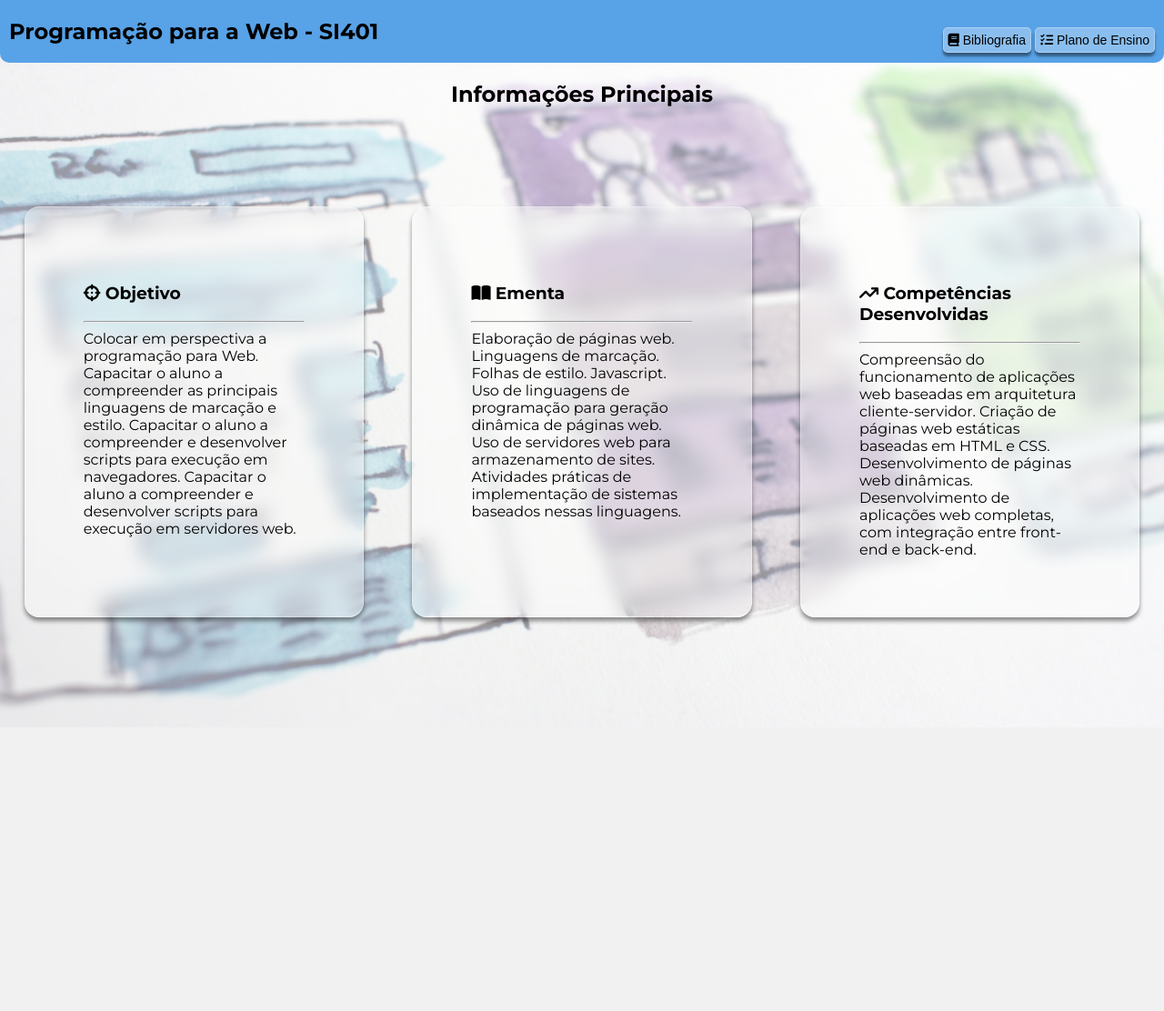
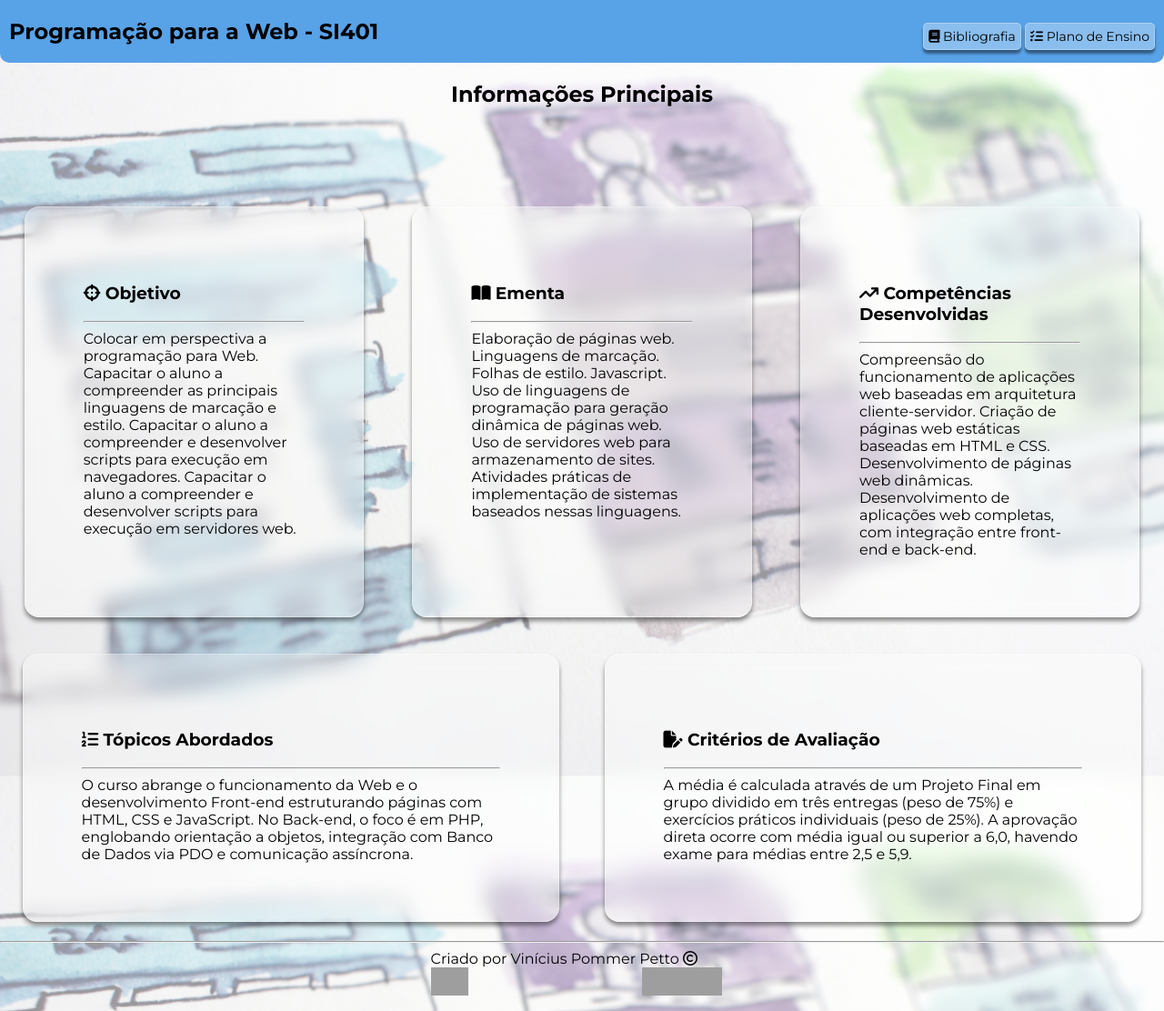
Before and after one commit to ViniciusPetto/Projetos-Web, a PHP site: page / in a window 1280 px wide. Shown: the whole page at 91% size. Before the commit the page ends 781 px from the top, so only its background shows below. Run offline with PHP 8.4, Linux system fonts and the light colour scheme; some libraries are stand-ins or nearby versions; grey boxes are pictures that could not be loaded.

Commit message:
Criação do rodapé; validação de HTML e CSS com o W3C e inclusão de badges no rodapé; inclusão de mais cards no index com ícones; formatação de rodapé com base nas demais páginas

```diff
--- a/site-SI401/css/style.css
+++ b/site-SI401/css/style.css
@@ -28,7 +28,6 @@ nav {
 .button {
     background: rgba(255, 255, 255, 0.3);
     backdrop-filter: blur(10px);
-    -webkit-backdrop-filter: blur(10px);
     border: 1px solid rgba(255, 255, 255, 0.3);
     border-radius: 5px;
     box-shadow: 0 4px 3px rgba(0, 0, 0, 0.445);
@@ -38,7 +37,7 @@ nav {
 }
 
 .button:hover {
-    transform: scale(0.9);
+    transform: scale(0.1);
     box-shadow: 0 1px 3px rgba(0, 0, 0, 0.445);
 }
 
@@ -59,13 +58,12 @@ a {
     flex-wrap: wrap;
     justify-content: space-around;
     row-gap: 40px;
-    padding-top: 7%;
+    padding: 7% 0 1% 0;
 }
 
 .card {
     background: rgba(255, 255, 255, 0.3);
     backdrop-filter: blur(10px);
-    -webkit-backdrop-filter: blur(10px);
     border: 1px solid rgba(255, 255, 255, 0.3);
     border-radius: 16px;
     transition: all 0.6s ease-in-out;
@@ -74,15 +72,23 @@ a {
     width: 19%;
 }
 
+.card.card-maior {
+    width: 36%;
+}
+
 .card:hover {
     transform: scale(1.1);
     box-shadow: 0 4px 40px rgba(0, 0, 0, 0.445);
 }
 
+.card.card-maior:hover {
+    transform: scale(1.06);
+}
+
 .main-pe {
     display: flex;
     justify-content: center;
-    padding-top: 1%;
+    padding: 1% 0 1% 0
 }
 
 iframe {
@@ -92,7 +98,6 @@ iframe {
 iframe.card {
     background: rgba(255, 255, 255, 0.3);
     backdrop-filter: blur(10px);
-    -webkit-backdrop-filter: blur(10px);
     border: 1px solid rgba(255, 255, 255, 0.3);
     border-radius: 16px;
     transition: all 0.6s ease-in-out;
@@ -105,3 +110,12 @@ iframe.card:hover {
     transform: scale(1.02);
     box-shadow: 0 4px 40px rgba(0, 0, 0, 0.445);
 }
+
+.foot {
+    width: 25%;
+    display: flex;
+    flex-wrap: wrap;
+    justify-content: space-between;
+    margin: 0 0 1% 37%;
+    align-items: center;
+}
--- a/site-SI401/index.html
+++ b/site-SI401/index.html
@@ -11,8 +11,8 @@
         <nav class="nav">
             <h1>Programação para a Web - SI401</h1>
             <span class="buttons-nav">
-                <button class="button"><i class="fa-solid fa-book"></i> <a href="bibliografia.html" class="decoration">Bibliografia</a></button>
-                <button class="button"><i class="fa-solid fa-list-check"></i> <a href="pe.html" class="decoration">Plano de Ensino</a></button>
+                <a href="bibliografia.html" class="button decoration"><i class="fa-solid fa-book"></i> Bibliografia</a>
+                <a href="pe.html" class="button decoration"><i class="fa-solid fa-list-check"></i> Plano de Ensino</a>
             </span>
         </nav>
         <h2 class="titulo">Informações Principais</h2>
@@ -48,6 +48,43 @@
                 páginas web dinâmicas. Desenvolvimento de aplicações web
                 completas, com integração entre front-end e back-end.
             </div>
+
+            <div class="card card-maior">
+                <h3><i class="fa-solid fa-list-ol"></i> Tópicos Abordados</h3>
+                <hr>
+                O curso abrange o funcionamento da Web e o desenvolvimento Front-end estruturando
+                páginas com HTML, CSS e JavaScript. No Back-end, o foco é em PHP, englobando
+                orientação a objetos, integração com Banco de Dados via PDO e comunicação assíncrona.
+            </div>
+
+            <div class="card card-maior">
+                <h3><i class="fa-solid fa-file-pen"></i> Critérios de Avaliação</h3>
+                <hr>
+                A média é calculada através de um Projeto Final em grupo dividido em três entregas
+                (peso de 75%) e exercícios práticos individuais (peso de 25%).
+                A aprovação direta ocorre com média igual ou superior a 6,0, havendo exame
+                para médias entre 2,5 e 5,9.
+            </div>
         </main>
+
+        <hr>
+
+        <footer class="foot">
+            <div>
+                Criado por Vinícius Pommer Petto <i class="fa-regular fa-copyright"></i>
+            </div>
+
+            <div>
+                <a href="https://validator.w3.org/" target="_blank">
+                    <img style="border:0;height:31px" src="https://www.w3.org/html/logo/badge/html5-badge-h-solo.png" alt="HTML5 Válido!" title="HTML5 Válido!">
+                </a>
+            </div>
+
+            <div>
+                <a href="https://jigsaw.w3.org/css-validator/" target="_blank">
+                    <img style="border:0;width:88px;height:31px" src="https://jigsaw.w3.org/css-validator/images/vcss-blue" alt="CSS válido!" title="CSS Válido!">
+                </a>
+            </div>
+        </footer>
     </body>
 </html>
```
Also changed, not shown: site-SI401/bibliografia.html (+23 -3 lines), site-SI401/pe.html (+24 -4 lines).
